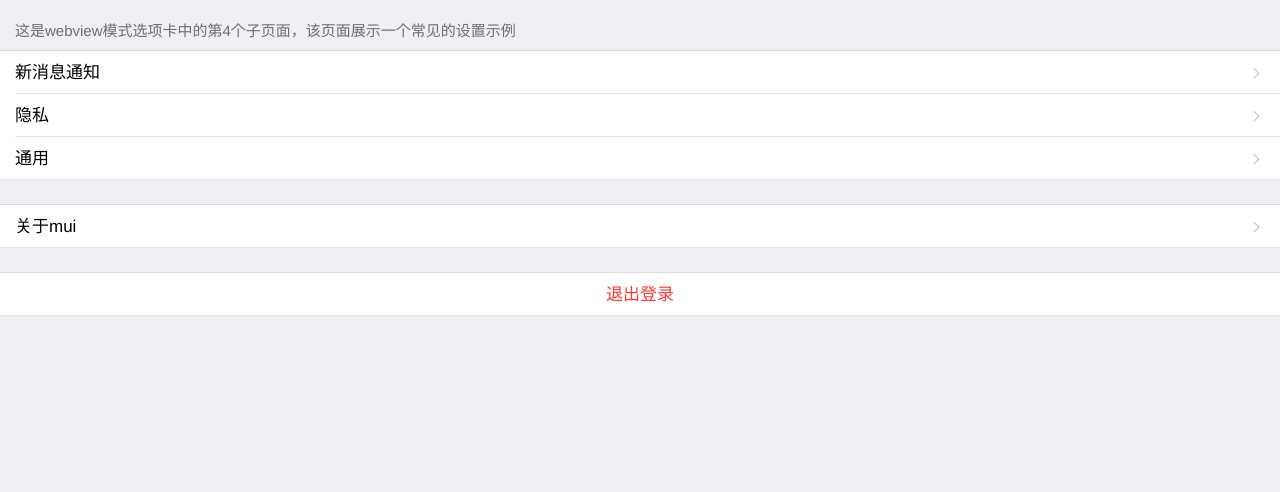
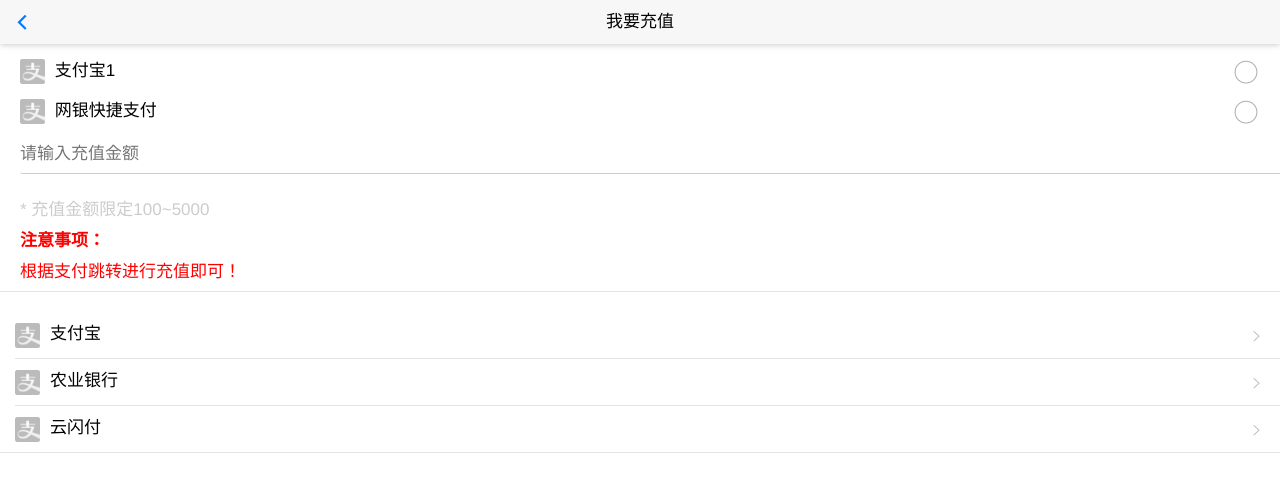
Before and after one commit to shengpinghu/leba, a plain HTML site: page pages/tab-webview-subpage-setting.html in a window 1280 px wide. Drawn offline with Linux system fonts and the light colour scheme.

Commit message:
细节修复

```diff
--- a/pages/tab-webview-subpage-setting.html
+++ b/pages/tab-webview-subpage-setting.html
@@ -1,79 +1,142 @@
-<!DOCTYPE html>
+<!doctype html>
 <html>
 
 	<head>
-    <meta charset="utf-8">
-    <title>Hello MUI</title>
-    <meta name="viewport" content="width=device-width, initial-scale=1,maximum-scale=1,user-scalable=no">
-    <meta name="apple-mobile-web-app-capable" content="yes">
-    <meta name="apple-mobile-web-app-status-bar-style" content="black">
-
-    <link rel="stylesheet" href="../css/mui.min.css">
+		<meta charset="UTF-8">
+		<title></title>
+		<meta name="viewport" content="width=device-width,initial-scale=1,minimum-scale=1,maximum-scale=1,user-scalable=no" />
+		<link href="../css/mui.min.css" rel="stylesheet" />
+		<link rel="stylesheet" href="../css/home.css">
 		<style>
-        html, body {
-            background-color: #efeff4;
+			html,
+			body {
+				background-color: #FFFFFF;
 			}
 
-        .title {
-            margin: 20px 15px 10px;
-            color: #6d6d72;
-            font-size: 15px;
+			.recharge_choose {
+				padding-top: 10px;
+			}
+
+			.recharge_choose_group {
+				position: relative;
+				padding: 0;
+				border: 0;
+				background-color: #fff;
+			}
+
+			.recharge_choose_group>.mui-radio{
+				height: 40px;
+				padding-left: 20px;
+			}
+
+			.mui-checkbox-label {
+				padding: 8px 0px 5px 5px!important;
+				width: auto !important;
+			}
+
+			.mui-checkbox-img {
+				vertical-align: middle;
+				height: 25px;
+			}
+
+			.recharge_money {
+				border-top: 0 !important;
+				border-left: 0 !important;
+				border-right: 0 !important;
+				border-bottom: 1px solid #CCCCCC;
+				margin: 0px 20px;
+				padding-left: 0px !important;
+			}
+
+			.recharge_notice{
+				padding:0px 20px;
+			}
+			.recharge_notice>div{
+				margin: 10px 0px;
+			}
+			.recharge_notice_xd{
+				color: #CCCCCC;
+
+			}
+			.recharge_notice_sx{
+				color: red;
+				font-weight: 600;
+			}
+			.recharge_notice_ts{
+				color: #FF0000;
+			}
+			.recharge_choose_way{
+				padding-top: 20px;
+			}
+
+			.recharge_choose_way img{
+				height: 25px !important;
 			}
 		</style>
 	</head>
 
 	<body>
-<!--<header class="mui-bar mui-bar-nav">
+		<header class="mui-bar mui-bar-nav">
 			<a class="mui-action-back mui-icon mui-icon-left-nav mui-pull-left"></a>
-    <h1 class="mui-title">设置</h1>
-</header>-->
+			<h1 id="title" class="mui-title">我要充值</h1>
+		</header>
 		<div class="mui-content">
-    <div class="title">
-        这是webview模式选项卡中的第4个子页面，该页面展示一个常见的设置示例
+			<div class="recharge_choose">
+				<form class="recharge_choose_group">
+					<div class="mui-input-row mui-radio">
+						<img class="mui-checkbox-img" src="../images/zhifubao_0.png">
+						<label class="mui-checkbox-label">支付宝1</label>
+						<input name="checkbox1" value="Item 3" type="radio">
 					</div>
-    <ul class="mui-table-view">
-        <li class="mui-table-view-cell">
+					<div class="mui-input-row mui-radio">
+
+						<img class="mui-checkbox-img" src="../images/zhifubao_0.png">
+						<label class="mui-checkbox-label">网银快捷支付</label>
+						<input name="checkbox1" value="Item 3" type="radio">
+					</div>
+
+					<div class="mui-input-row">
+						<input type="text" class="recharge_money" placeholder="请输入充值金额">
+					</div>
+				</form>
+			</div>
+			<div class="recharge_notice">
+				<div class="recharge_notice_xd">* 充值金额限定100~5000</div>
+				<div class="recharge_notice_sx">注意事项：</div>
+				<div class="recharge_notice_ts">根据支付跳转进行充值即可！</div>
+			</div>
+			<ul class="mui-table-view mui-table-view-chevron recharge_choose_way">
+				<li class="mui-table-view-cell mui-media">
 					<a class="mui-navigate-right">
-                新消息通知
+						<img class="mui-media-object mui-pull-left" src="../images/zhifubao_0.png">
+						<div class="mui-media-body">
+							支付宝
+						</div>
 					</a>
 				</li>
-        <li class="mui-table-view-cell">
+				<li class="mui-table-view-cell mui-media">
 					<a class="mui-navigate-right">
-                隐私
+						<img class="mui-media-object mui-pull-left" src="../images/zhifubao_0.png">
+						<div class="mui-media-body">
+							农业银行
+						</div>
 					</a>
 				</li>
-        <li class="mui-table-view-cell">
+				<li class="mui-table-view-cell mui-media">
 					<a class="mui-navigate-right">
-                通用
-            </a>
-        </li>
-    </ul>
-    <ul class="mui-table-view" style="margin-top: 25px;">
-        <li class="mui-table-view-cell">
-            <a id="about" class="mui-navigate-right">
-                关于mui
-            </a>
-        </li>
-    </ul>
-    <ul class="mui-table-view" style="margin-top: 25px;">
-        <li class="mui-table-view-cell">
-            <a style="text-align: center;color: #FF3B30;">
-                退出登录
+						<img class="mui-media-object mui-pull-left" src="../images/zhifubao_0.png">
+						<div class="mui-media-body">
+							云闪付
+						</div>
 					</a>
 				</li>
 			</ul>
 		</div>
+
+		<script src="../js/mui.min.js"></script>
+		<script type="text/javascript">
+			mui.init()
+		</script>
 	</body>
-<script src="../js/mui.min.js"></script>
-<script>
-    mui.init({
-        swipeBack: true //启用右滑关闭功能
-    });
-    document.getElementById("about").addEventListener('tap', function () {
-        //获得主页面的webview
-        var main = plus.webview.currentWebview().parent();
-        //触发主页面的gohome事件
-        mui.fire(main, 'gohome');
-    });
-</script>
+
 </html>
```
Also changed, not shown: index.html (+1 -1 lines), pages/tab-webview-subpage-contact.html (+1 -0 lines), manifest.json, 1 other file. Lines whose indentation alone changed are shown as unchanged.
